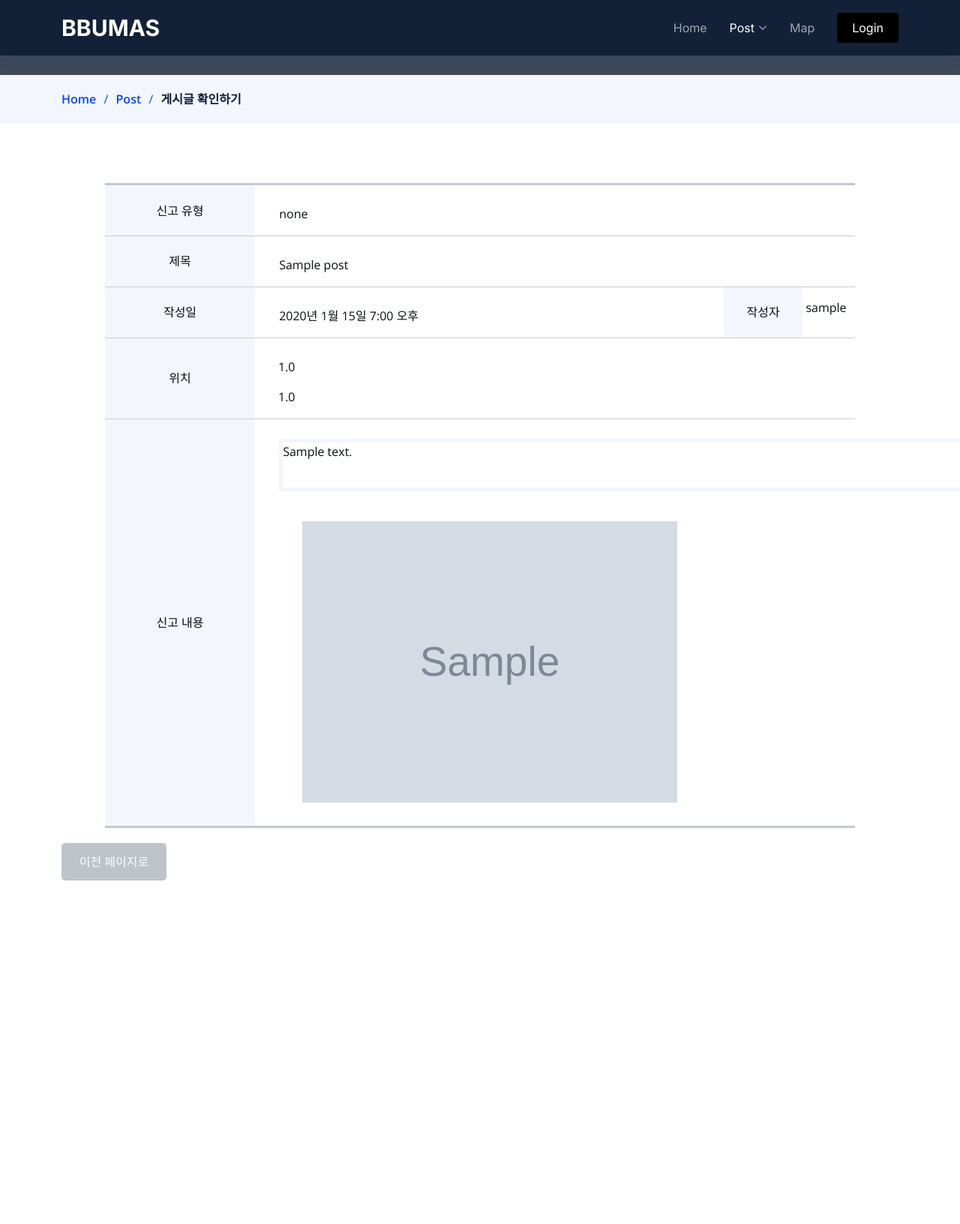
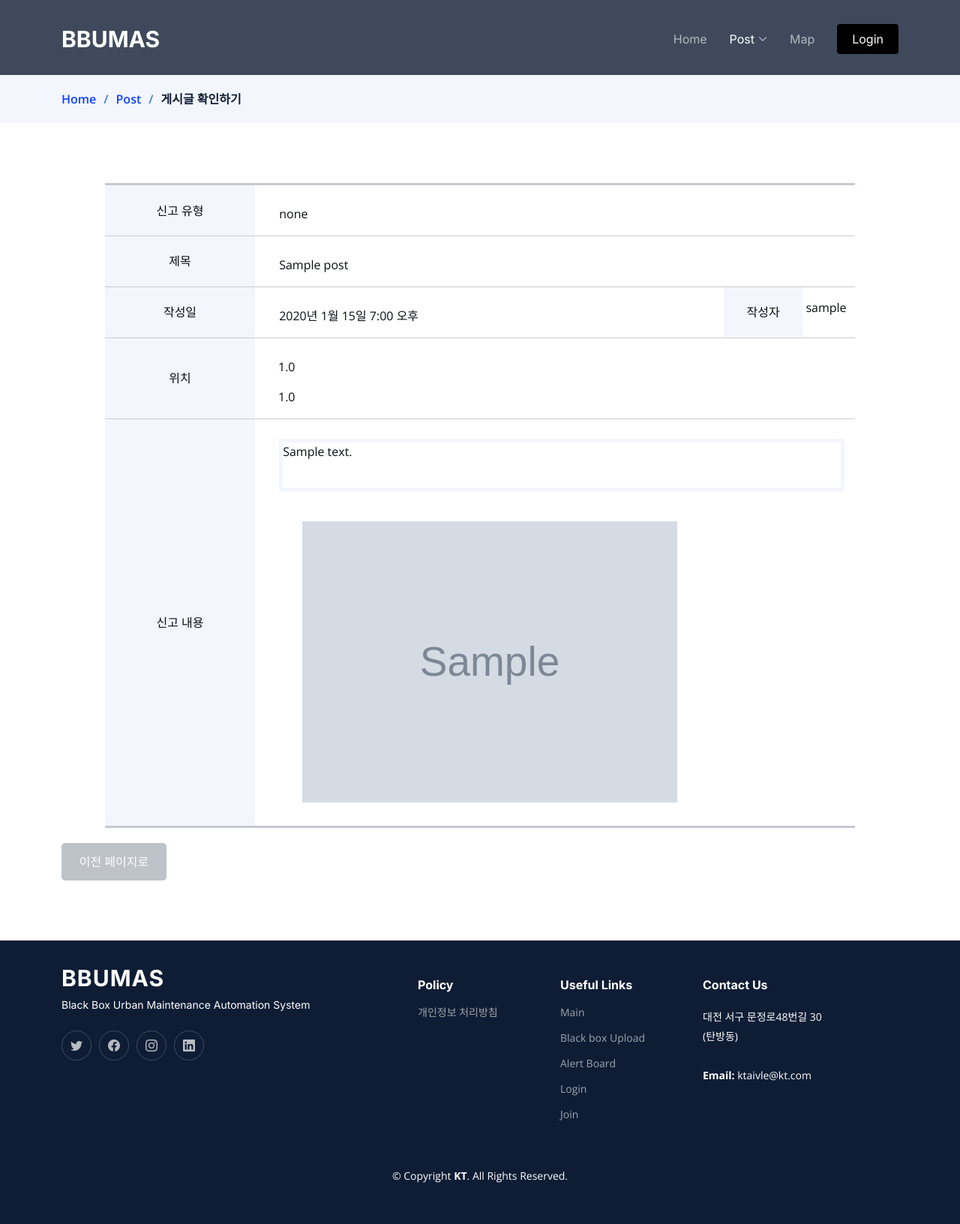
Before and after one commit to alfkalfk1234/BBUMAS_Aivle_3rd, a Django app: page /post/1 in a window 1280 px wide. Shown: the whole page at 75% size. Before the commit the page ends 1174 px from the top, so only its background shows below. Run offline with Django 4.2, Linux system fonts and the light colour scheme; tables that the repository leaves empty hold one stand-in row (values such as "Sample post"); grey boxes marked "Sample" are stand-in pictures; some libraries are stand-ins or nearby versions.

Commit message:
전체적인 효과 적용

```diff
--- a/post/templates/post/faq.html
+++ b/post/templates/post/faq.html
@@ -56,12 +56,12 @@
       <nav id="navbar" class="navbar">
         <ul>
           <li><a href="/">Home</a></li>
-          <li class="dropdown"><a href="/video"><span>Video</span> <i class="bi bi-chevron-down dropdown-indicator"></i></a>
+          <li class="dropdown"><a href="/video"><span>Video</span></a>
             <ul>
               {% if user.is_authenticated %}
                 <li><a href="/video">Video</a></li>
               {% endif %}
-              <li><a href="#">결과 확인하기</a></li>
+
             </ul>
           </li>
           <li class="dropdown"><a href="/post" class="active"><span>Post</span> <i class="bi bi-chevron-down dropdown-indicator"></i></a>
--- a/post/templates/post/post.html
+++ b/post/templates/post/post.html
@@ -144,7 +144,7 @@
 
     <!-- ======= Featured Services Section ======= -->
     <section id="featured-services" class="featured-services">
-      <div class="container">
+      <div class="container" data-aos="fade-up">
         <div class="side-control">
 
           <!-- 게시판 목록 -->
--- a/post/templates/post/post_detail.html
+++ b/post/templates/post/post_detail.html
@@ -44,7 +44,7 @@
 <body>
 
   <!-- ======= Header ======= -->
-  <header id="header" class="header d-flex align-items-center fixed-top sticked">
+  <header id="header" class="header d-flex align-items-center fixed-top">
     <div class="container-fluid container-xl d-flex align-items-center justify-content-between">
 
       <a href="/" class="logo d-flex align-items-center">
@@ -117,7 +117,7 @@
         <p>{{post.report_type}}</p>
         <p></p> {% endcomment %}
     <section id="featured-services" class="featured-services">
-        <div class="container">
+        <div class="container" data-aos="fade-up">
             <table id="bd-table">
                 <tr style="border-bottom: 1px solid #ccc;">
                     <td style="background-color: #f3f6fc; padding: 20px; text-align: center;">신고 유형</td>
@@ -137,7 +137,7 @@
 
                 <tr style="border-bottom: 1px solid #ccc;">
                     <td style="background-color: #f3f6fc; padding: 20px; text-align: center;">작성일</td>
-                    <td><p style="text-align: left; margin-left: 5%; margin-top: 4%;">{{post.created_at}}</p></td>
+                    <td><p style="text-align: left; margin-left: 5%; margin-top: 4%; width:40%;">{{post.created_at}}</p></td>
                     <td style="background-color:#f3f6fc; padding: 20px; text-align: center;">작성자</td>
                     <td><p style="text-align: left; margin-left: 5%; margin-top: 4%;">{{post.author}}</p></td>
                 </tr>
@@ -153,7 +153,7 @@
                 <tr style="border-bottom: 1px solid #ccc;">
                     <td rowspan="2" style="background-color:#f3f6fc; padding: 50px; text-align:center;">신고 내용</td>
                     <td>
-                        <p style="text-align: left; margin-left: 5%; margin-top: 4%; width: 155%;
+                        <p style="text-align: left; margin-left: 5%; margin-top: 4%; width: 121%;
                         height: 70px;
                         border: 5px solid #f3f6fc;">{{post.post_content}}</p>
                         <br>
@@ -203,6 +203,94 @@
         </div>
     </section>
   </main>
+
+  <!--footer-->
+  <footer id="footer" class="footer">
+    <div class="container">
+      <div class="row gy-4">
+        <div class="col-lg-5 col-md-12 footer-info">
+          <a href="index.html" class="logo d-flex align-items-center">
+            <span>BBUMAS</span>
+          </a>
+          <p>Black Box Urban Maintenance Automation System</p>
+          <div class="social-links d-flex mt-4">
+            <a href="#" class="twitter"><i class="bi bi-twitter"></i></a>
+            <a href="#" class="facebook"><i class="bi bi-facebook"></i></a>
+            <a href="#" class="instagram"><i class="bi bi-instagram"></i></a>
+            <a href="#" class="linkedin"><i class="bi bi-linkedin"></i></a>
+          </div>
+        </div>
+
+        <div class="col-lg-2 col-6 footer-links">
+          <h4>Policy</h4>
+          <ul class="policy_link">
+            <li>
+              <a href="#" onclick="window.open('/login/policy','개인정보 처리방침', 'resizable=no width=800 height=600'); return false">개인정보 처리방침</a>
+            </li>
+          </ul>
+        </div>
+
+        <div class="col-lg-2 col-6 footer-links">
+          <h4>Useful Links</h4>
+          <ul>
+            <li><a href="/">Main</a></li>
+            <li><a href="/video">Black box Upload</a></li>
+            <li><a href="/post">Alert Board</a></li>
+            <li><a href="/login">Login</a></li>
+            <li><a href="/join">Join</a></li>
+          </ul>
+        </div>
+
+        <div class="col-lg-3 col-md-12 footer-contact text-center text-md-start">
+          <h4>Contact Us</h4>
+          <p>
+            대전 서구 문정로48번길 30 <br>
+            (탄방동)<br>
+            <br>
+            <!-- <strong>Phone:</strong> +1 5589 55488 55<br> -->
+            <strong>Email:</strong> ktaivle@kt.com<br>
+          </p>
+
+        </div>
+
+      </div>
+    </div>
+
+    <div class="container mt-4">
+      <div class="copyright">
+        &copy; Copyright <strong><span>KT</span></strong>. All Rights Reserved.
+      </div>
+      <div class="credits">
+        <!-- All the links in the footer should remain intact. -->
+        <!-- You can delete the links only if you purchased the pro version. -->
+        <!-- Licensing information: https://bootstrapmade.com/license/ -->
+        <!-- Purchase the pro version with working PHP/AJAX contact form: https://bootstrapmade.com/logis-bootstrap-logistics-website-template/ -->
+        <!-- Designed by <a href="https://bootstrapmade.com/">BootstrapMade</a> -->
+      </div>
+    </div>
+
+  </footer>
+  <!-- End Footer -->
+
+  <a href="#" class="scroll-top d-flex align-items-center justify-content-center"><i class="bi bi-arrow-up-short"></i></a>
+
+  <div id="preloader"></div>
+
+  <!-- Vendor JS Files -->
+  <script src="{%static 'assets/vendor/bootstrap/js/bootstrap.bundle.min.js' %}"></script>
+  <script src="{%static 'assets/vendor/purecounter/purecounter_vanilla.js' %}"></script>
+  <script src="{%static 'assets/vendor/glightbox/js/glightbox.min.js' %}"></script>
+  <script src="{%static 'assets/vendor/swiper/swiper-bundle.min.js' %}"></script>
+  <script src="{%static 'assets/vendor/aos/aos.js' %}"></script>
+  <script src="{%static 'assets/vendor/php-email-form/validate.js' %}"></script>
+
+  <script src="{%static 'assets/vendor/bootstrap/js/jquery.dataTables.min.js' %}"></script>
+  <script src="{%static 'assets/vendor/bootstrap/js/dataTables.bootstrap5.min.js' %}"></script>
+
+  <!-- Template Main JS File -->
+  <script src="{%static 'assets/js/main.js' %}"></script>
+  <!-- <script src="js/write.js"></script> -->
+
 </body>
 
 </html>
--- a/video/templates/video/video.html
+++ b/video/templates/video/video.html
@@ -101,7 +101,7 @@
 
   </main>
 
-
+  <div class="container" data-aos="fade-up">
     <table id="file-table">
       <tr>
         <th class="tb-th-1" scope="row">파일 이름</th>
@@ -142,7 +142,7 @@
 
 
     <label class="upload-btn" for="fileUpload">업로드</label>
-
+  </div>
 
   <script>
     const dropZone = document.getElementById('dropZone');
```
Lines whose indentation alone changed are shown as unchanged.
